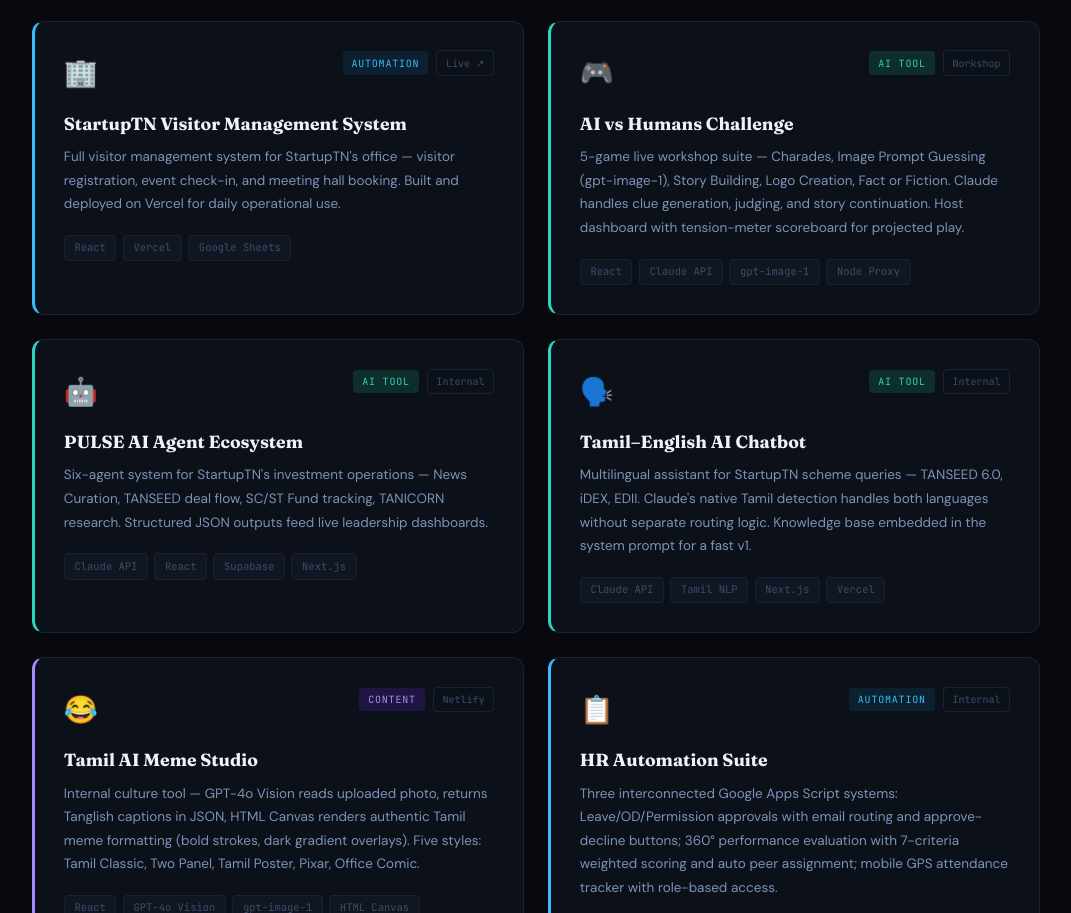
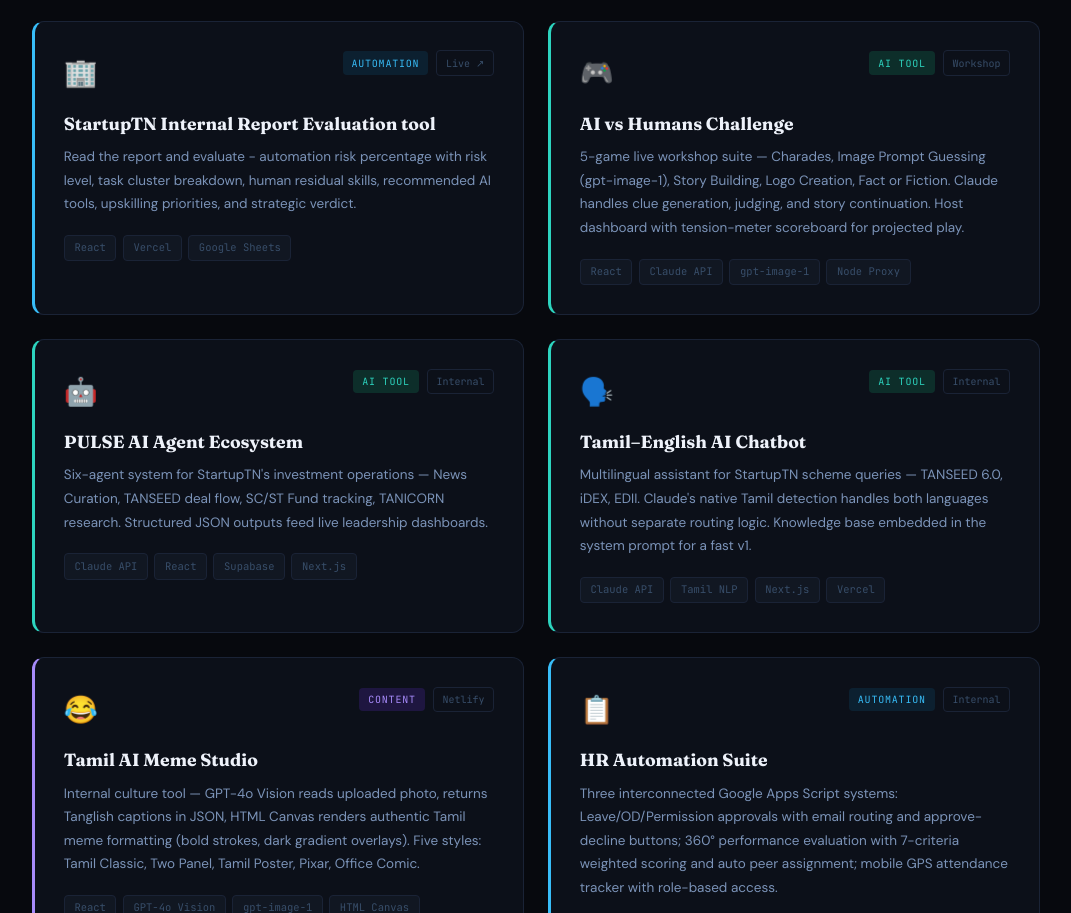
Before and after one commit to dhivyakrishnan19/profile, a plain HTML site: page index.html in a window 1280 px wide. Shown: the part 2546-3459 px from the top of the page, without its empty margins (104-1175 px from the left). Drawn offline with nearby package versions, Linux system fonts and the light colour scheme.

Commit message:
Update index.html

```diff
--- a/index.html
+++ b/index.html
@@ -706,11 +706,11 @@
           <span class="proj-icon">🏢</span>
           <div class="proj-meta">
             <span class="proj-badge">Automation</span>
-            <a href="https://startuptn-visitor-pi-one.vercel.app" target="_blank" rel="noopener" class="proj-link">Live ↗</a>
+            <a href="https://staff-eval-analyzer.vercel.app/" target="_blank" rel="noopener" class="proj-link">Live ↗</a>
           </div>
         </div>
-        <h3 class="proj-name">StartupTN Visitor Management System</h3>
-        <p class="proj-desc">Full visitor management system for StartupTN's office — visitor registration, event check-in, and meeting hall booking. Built and deployed on Vercel for daily operational use.</p>
+        <h3 class="proj-name">StartupTN Internal Report Evaluation tool</h3>
+        <p class="proj-desc">Read the report and evaluate - automation risk percentage with risk level, task cluster breakdown, human residual skills, recommended AI tools, upskilling priorities, and strategic verdict.</p>
         <div class="proj-tags"><span class="ptag">React</span><span class="ptag">Vercel</span><span class="ptag">Google Sheets</span></div>
       </div>
 
```
